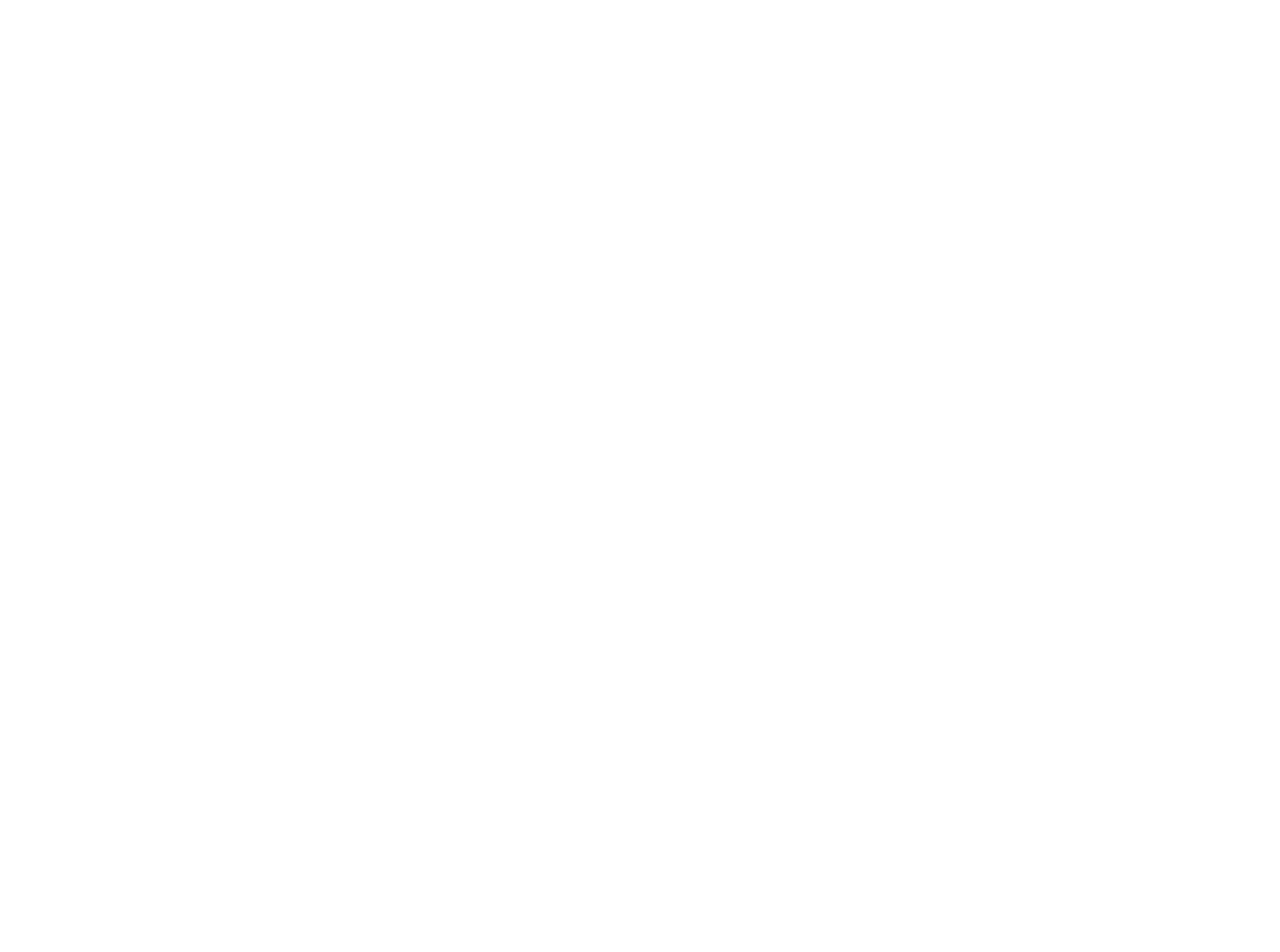
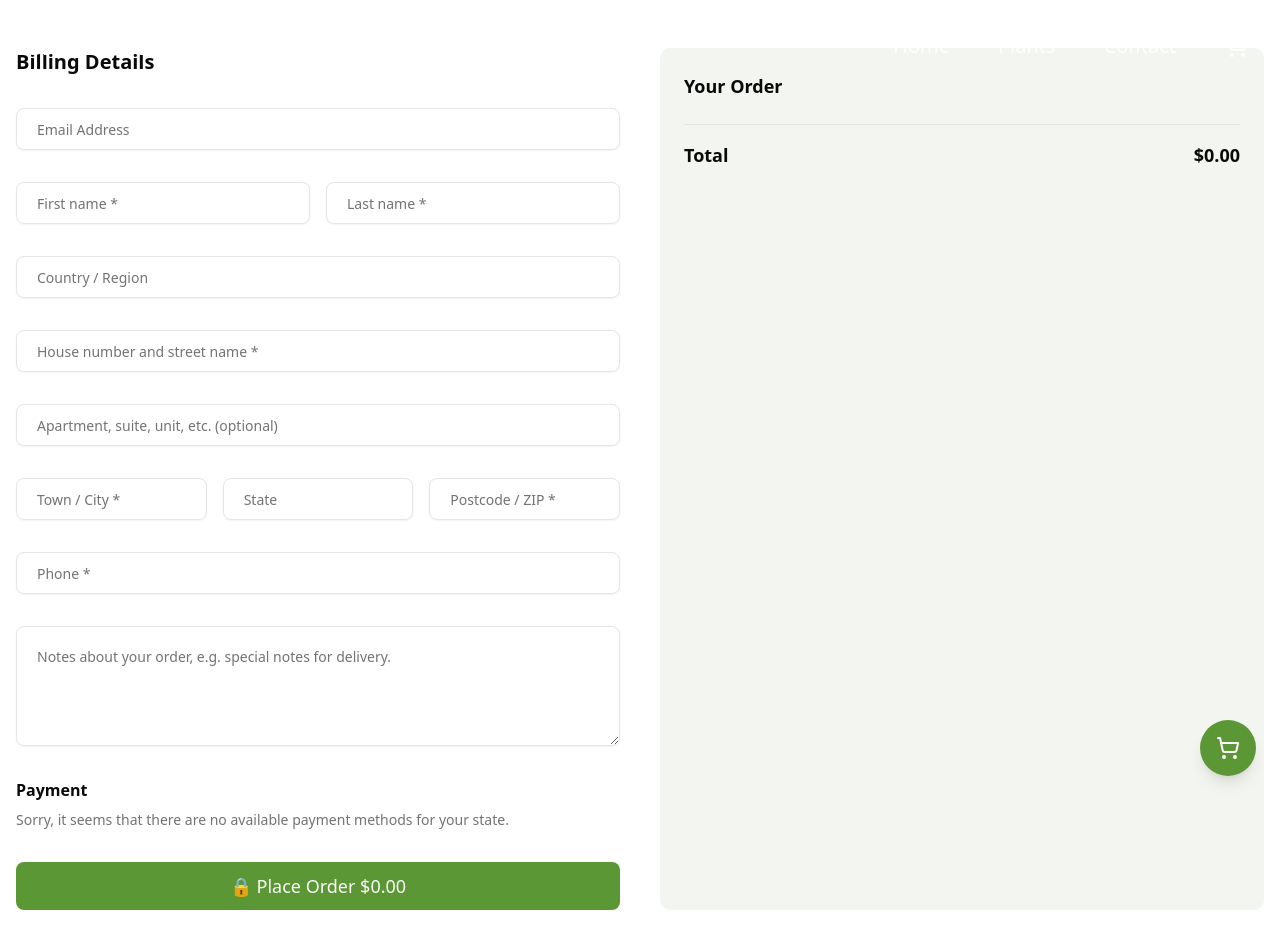
Before and after one commit to anilanazir/Capstone-Project, a React (Vite) app: page /checkout in a window 1280 px wide. Before the commit this address had no page. Shown: the top 952 px of the page. Before the commit the page ends 800 px from the top, so only its background shows below. Built offline with nearby package versions, Linux system fonts and the light colour scheme.

Commit message:
checkout page added

```diff
--- a/src/App.jsx
+++ b/src/App.jsx
@@ -5,6 +5,7 @@
 import ProductDetails from "./pages/productDetails/productDetails";
 import Plants from "./pages/Plants/Plants";
 import ContactPage from "@/pages/Contact/ContactPage";
+import CheckoutPage from "./pages/Checkout/CheckoutPage";
 
 function App() {
   return (
@@ -14,7 +15,7 @@
         <Route path="/product/:id" element={<ProductDetails />} />
         <Route path="/plants" element={<Plants />} />
         <Route path="/contact" element={<ContactPage />} />
-        {/* <Route path="/cart" element={<CartPage />} /> */}
+        <Route path="/checkout" element={<CheckoutPage />} />
       </Route>
     </Routes>
   );
--- a/src/layout/Mainlayout.jsx
+++ b/src/layout/Mainlayout.jsx
@@ -1,6 +1,6 @@
 import React from "react";
 import { Outlet } from "react-router-dom";
-import CartDrawer from "@/views/cardDrawer";
+import CartDrawer from "@/views/cartDrawer";
 import CartButton from "@/views/cartButton";
 import Navbar from "@/views/navbar";
 import Footer from "@/views/Footer";
--- /dev/null
+++ b/src/pages/Checkout/CheckoutPage.jsx
@@ -0,0 +1,93 @@
+import { useSelector } from "react-redux";
+import { Input } from "@/components/ui/input";
+import { Button } from "@/components/ui/button";
+import { Textarea } from "@/components/ui/textarea";
+
+const CheckoutPage = () => {
+  const cartItems = useSelector((state) => state.cart.items);
+
+  const total = cartItems.reduce((sum, item) => sum + item.price * item.qty, 0);
+
+  return (
+    <div className="max-w-7xl mx-auto px-4 py-12 grid lg:grid-cols-4 gap-10">
+      <div className="lg:col-span-2 space-y-8">
+        <h2 className="text-xl font-semibold">Billing Details</h2>
+
+        <Input className="p-5!" placeholder="Email Address" />
+
+        <div className="grid grid-cols-2 gap-4">
+          <Input className="p-5!" placeholder="First name *" />
+          <Input className="p-5!" placeholder="Last name *" />
+        </div>
+
+        <Input className="p-5!" placeholder="Country / Region" />
+        <Input className="p-5!" placeholder="House number and street name *" />
+        <Input className="p-5!" placeholder="Apartment, suite, unit, etc. (optional)" />
+
+        <div className="grid grid-cols-3 gap-4">
+          <Input className="p-5!" placeholder="Town / City *" />
+          <Input className="p-5!" placeholder="State" />
+          <Input className="p-5!" placeholder="Postcode / ZIP *" />
+        </div>
+
+        <Input className="p-5!" placeholder="Phone *" />
+
+        <Textarea
+          placeholder="Notes about your order, e.g. special notes for delivery."
+          className="min-h-[120px] p-5!"
+        />
+
+        <div>
+          <h3 className="font-semibold mb-2">Payment</h3>
+          <p className="text-sm text-muted-foreground">
+            Sorry, it seems that there are no available payment methods for your
+            state.
+          </p>
+        </div>
+
+        <Button className="w-full h-12 text-lg bg-[#5c9735] hover:bg-green-700">
+          🔒 Place Order ${total.toFixed(2)}
+        </Button>
+      </div>
+
+      <div className="bg-[#f3f5f0] p-6 rounded-lg space-y-6 lg:col-span-2">
+        <h3 className="font-semibold text-lg">Your Order</h3>
+
+        <div className="space-y-4">
+          {cartItems.map((item) => (
+            <div
+              key={item.id}
+              className="flex justify-between items-center border-b pb-4"
+            >
+              <div className="flex gap-4 items-center">
+                <img
+                  src={item.image}
+                  alt={item.name}
+                  className="w-20 h-20 rounded border object-contain "
+                />
+
+                <div>
+                  <p className="font-medium">{item.name}</p>
+                  <p className="text-sm text-muted-foreground">
+                    Qty: {item.qty}
+                  </p>
+                </div>
+              </div>
+
+              <p className="font-semibold">
+                ${(item.price * item.qty).toFixed(2)}
+              </p>
+            </div>
+          ))}
+        </div>
+
+        <div className="border-t pt-4 flex justify-between text-lg font-semibold">
+          <span>Total</span>
+          <span>${total.toFixed(2)}</span>
+        </div>
+      </div>
+    </div>
+  );
+};
+
+export default CheckoutPage;
--- a/src/pages/productDetails/productDetails.jsx
+++ b/src/pages/productDetails/productDetails.jsx
@@ -4,7 +4,6 @@
 import { useDispatch } from "react-redux";
 import { addToCart } from "@/features/cartSlice";
 import { cartUI } from "@/features/cartUi";
-
 
 const ProductDetails = () => {
   const { id } = useParams();
@@ -23,7 +22,6 @@
 
   return (
     <section className="max-w-6xl mx-auto px-4 py-20 grid md:grid-cols-2 gap-12">
-
       <div className="bg-[#f5f7f3] rounded-xl p-6 flex items-center justify-center">
         <img
           src={product.image}
@@ -37,13 +35,13 @@
         <p className="text-gray-600 mb-6">{product.category}</p>
         <p className="text-gray-600 mb-6">{product.Description}</p>
 
-          <p className="text-2xl font-semibold text-green-700 mb-6">
+        <p className="text-2xl font-semibold text-[#5C9735] mb-6">
           ${product.price}
         </p>
 
         <Button
           onClick={handleAddToCart}
-            className="bg-green-700 hover:bg-green-800 text-white px-8 py-3 rounded-xl text-lg"
+          className="bg-[#5C9735] hover:bg-green-700 text-white px-6 py-6  text-lg"
         >
           Add to Cart
         </Button>
--- a/src/views/cardDrawer.jsx
+++ b/src/views/cartDrawer.jsx
@@ -12,8 +12,10 @@
   SheetHeader,
   SheetTitle,
 } from "@/components/ui/sheet";
+import { useNavigate } from "react-router-dom";
 
 const CartDrawer = () => {
+  const navigate = useNavigate();
   const [open, setOpen] = useState(false);
 
   const dispatch = useDispatch();
@@ -85,7 +87,10 @@
             <span>Total:</span>
             <span>${total.toFixed(2)}</span>
           </div>
-          <button className="w-full bg-[#579535] hover:bg-green-700 text-white py-3 rounded-xl font-semibold transition m-2">
+          <button
+            className="w-full bg-[#579535] hover:bg-green-700 text-white py-3 rounded-xl font-semibold transition m-2"
+            onClick={() => navigate("/checkout")}
+          >
             Proceed to Checkout
           </button>
         </div>
```
Lines whose indentation alone changed are shown as unchanged.
